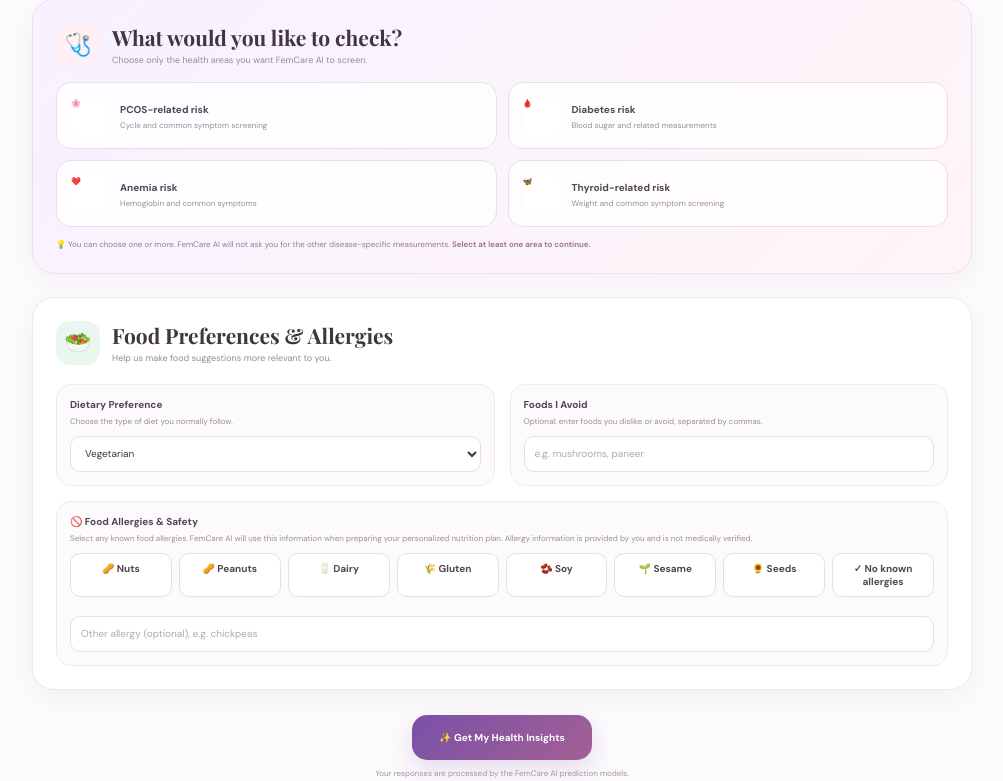
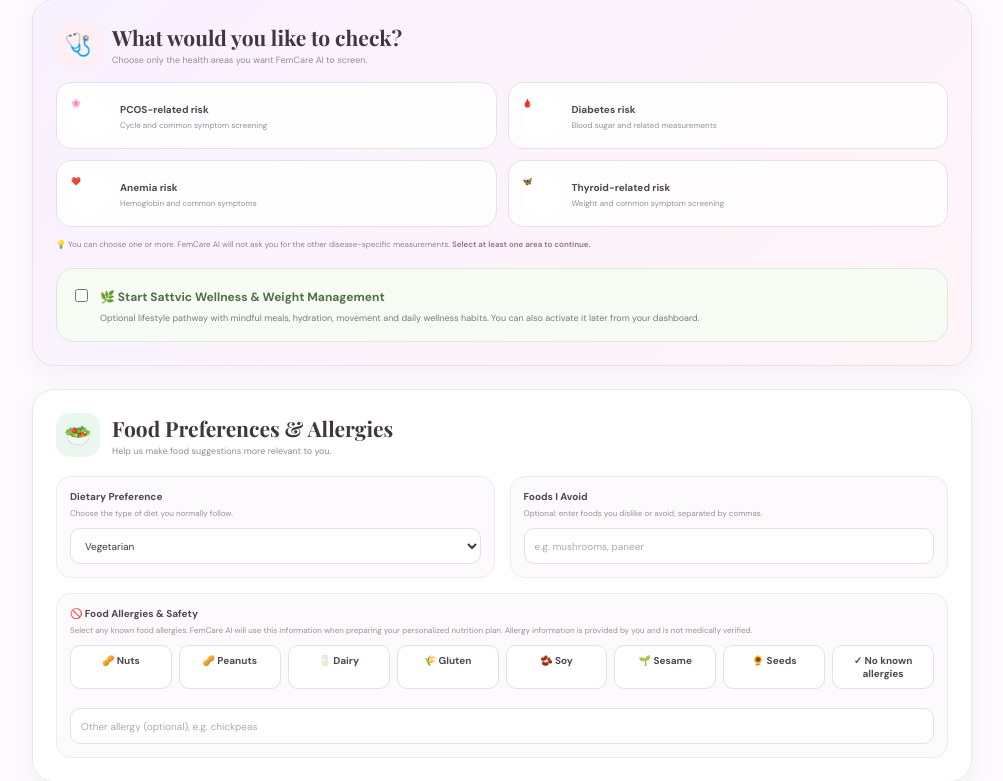
Before and after one commit to Manasa03042004/FemCare-AI, a Flask app: page /health-assessment in a window 1280 px wide. Shown: the part 864-1645 px from the top of the page, without its empty margins (138-1141 px from the left). Run offline with Flask 3, Linux system fonts and the light colour scheme; a user stored in the database is signed in; parts of the project's set-up code (start-up, migrations or seed data) failed here and were passed over.

Commit message:
Add Sattvic Wellness option to health assessment

```diff
--- a/templates/index.html
+++ b/templates/index.html
@@ -1300,6 +1300,19 @@
         <span class="required-note">Select at least one area to continue.</span>
     </div>
 
+    <div style="margin-top:18px;padding:16px 18px;border-radius:18px;background:#f6fbf3;border:1px solid #dcebd8;">
+        <label style="display:flex;align-items:flex-start;gap:12px;cursor:pointer;">
+            <input type="checkbox" name="sattvic_enabled" value="1" style="margin-top:4px;">
+            <span>
+                <strong style="color:#4f7048;font-size:12px;">🌿 Start Sattvic Wellness & Weight Management</strong>
+                <span style="display:block;margin-top:5px;color:#817681;font-size:9px;line-height:1.6;">
+                    Optional lifestyle pathway with mindful meals, hydration, movement and daily wellness habits.
+                    You can also activate it later from your dashboard.
+                </span>
+            </span>
+        </label>
+    </div>
+
 </section>
 
 
```
